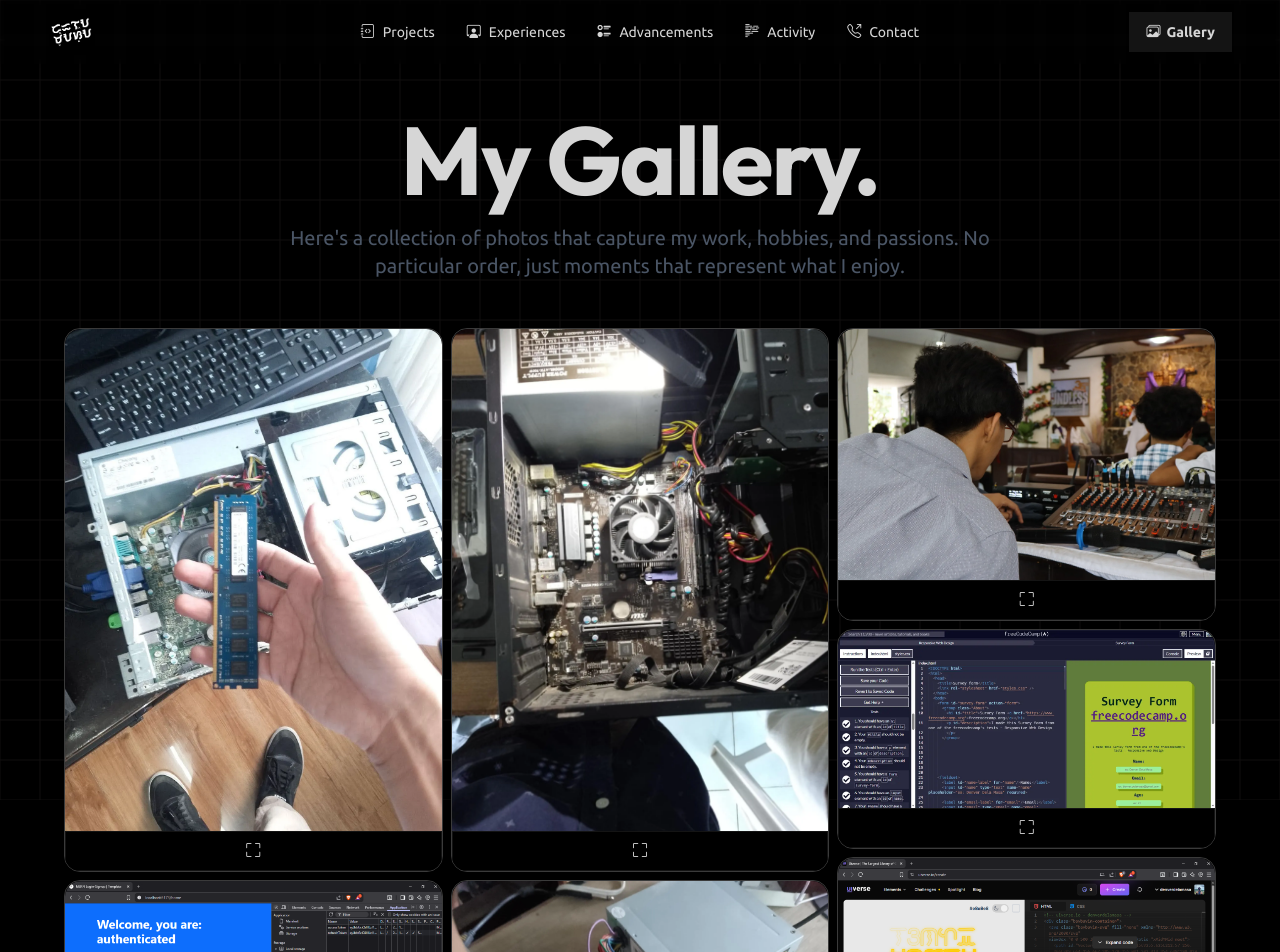
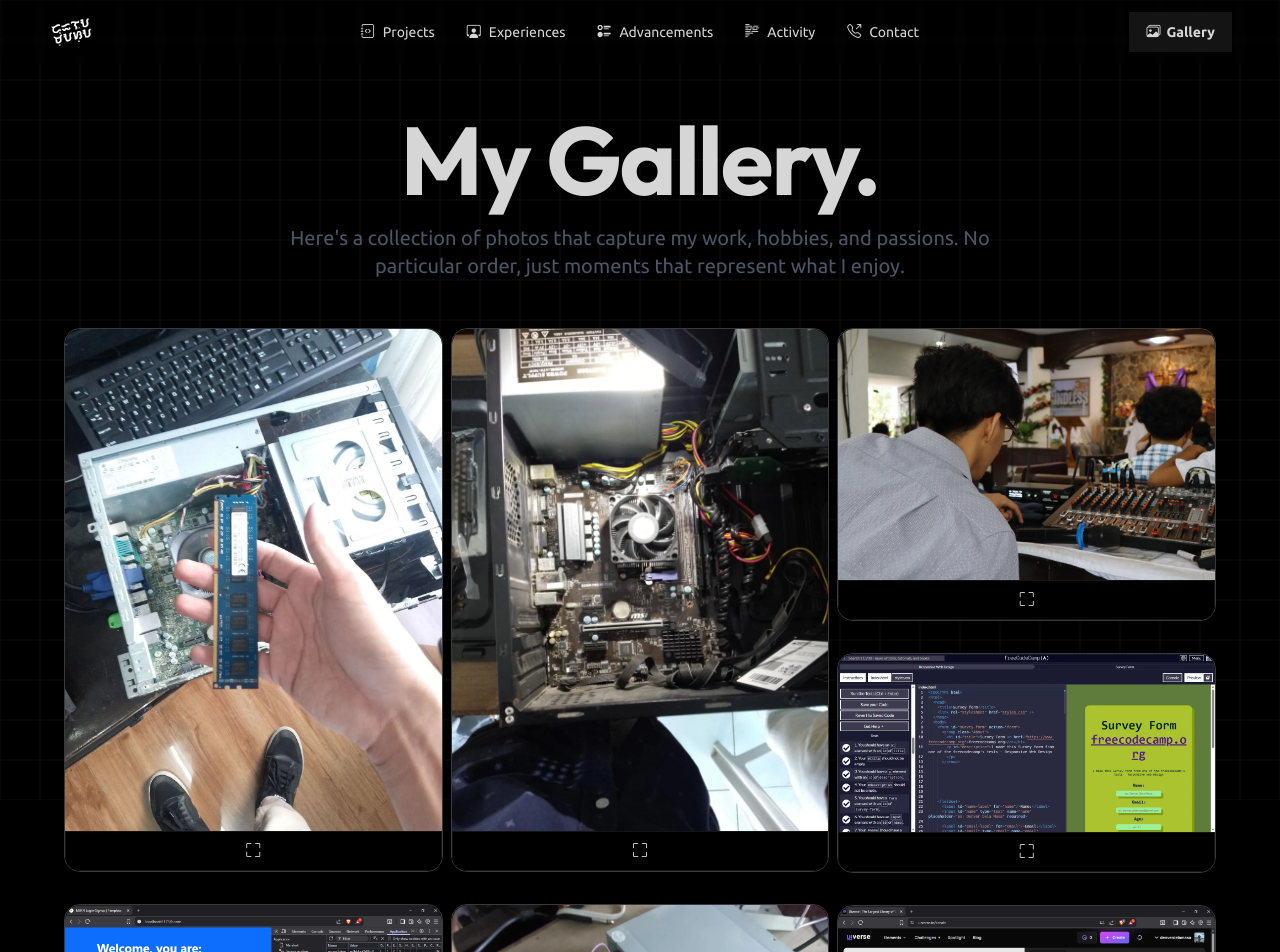
Before and after one commit to denverdelamasa/portfolio-v2, a Next.js app: page /gallery in a window 1280 px wide. Shown: the top 952 px of the page. Built offline with nearby package versions, Linux system fonts and the light colour scheme.

Commit message:
style: bottom margin tweaked

```diff
--- a/src/app/gallery/GalleryImages.tsx
+++ b/src/app/gallery/GalleryImages.tsx
@@ -59,7 +59,7 @@ export default function GalleryImages({ images }: GalleryImagesProps) {
               mediaItems.map((item, index) => (
                 <div
                   key={`${item.src}-${index}`}
-                  className="flex flex-col mb-2 break-inside-avoid overflow-hidden shadow-md rounded-xl md:rounded-2xl bg-base-100 border-accent border-1"
+                  className="flex flex-col mb-8 break-inside-avoid overflow-hidden shadow-md rounded-xl md:rounded-2xl bg-base-100 border-accent border-1"
                 >
                   <Image
                     src={item.src}
```
